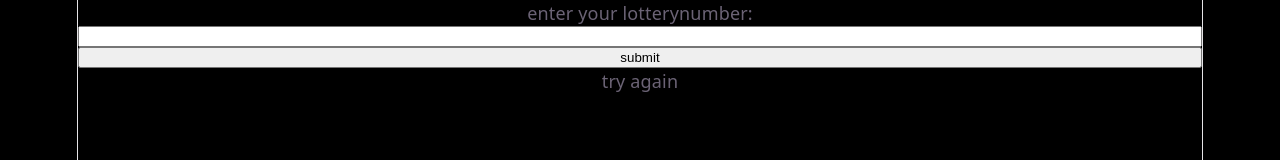
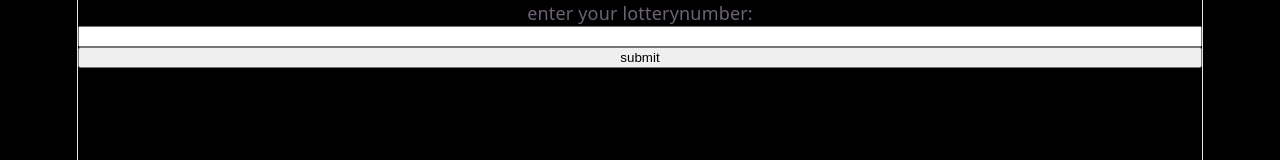
Before and after one commit to Rahul-Ranjan-dev/learning-react, a React (Vite) app: page / in a window 1280 px wide. Shown: the top 160 px of the page. Built offline with nearby package versions, Linux system fonts and the light colour scheme.

Commit message:
save change

```diff
--- a/src/lotterygame.jsx
+++ b/src/lotterygame.jsx
@@ -2,6 +2,7 @@ import { useState } from "react"
 export default function Lottery(){
   const[number,setnumber]=useState("")
   const[sum,setsum]=useState(null)
+  const [message,setmessage]=useState("")
   function handleChange(event){
     setnumber(event.target.value)
   }
@@ -17,16 +18,17 @@ export default function Lottery(){
 
     }
 
-    // if(sum===15){
-    //    alert("you won the game")
+    if(total===15){
+       setmessage("you won the game")
 
-    // }
-    //     else{
-    //       alert("try again")
+    }
+        else{
+          setmessage("try again")
 
-    //     }
+        }
         setsum(total)
         setnumber("")
+
 
     }
 
@@ -35,7 +37,7 @@ export default function Lottery(){
     enter your lotterynumber:<input type="number" max="3" value={number} onChange={handleChange}/>
     <button onClick={handlesubmit}>submit</button>
 
-    { sum>=15? (<p>you won the game</p>):(<p>try again</p>)}
+    <p>{message}</p>
     </>
   )
 }
```
